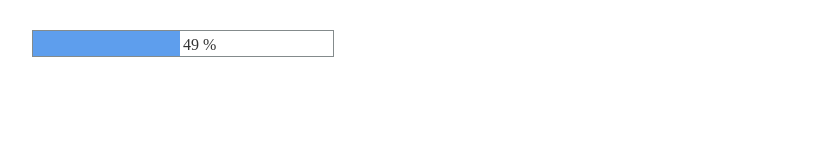
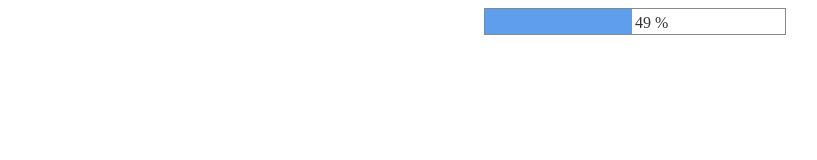
Before and after one commit to MargoAndri/Progress_bar, a plain HTML site: page index.html in a window 1280 px wide. Shown: the whole page, without its empty margins (6-823 px from the left). Drawn offline with Linux system fonts and the light colour scheme.

Commit message:
изменен стиль контейнера

```diff
--- a/style.css
+++ b/style.css
@@ -1,3 +1,4 @@
+
 .bar {
     width: 100%;
     height: 25px;
@@ -23,5 +24,6 @@
     width: 300px;
     height: 20px;
     position: relative;
-    margin: 30px;
+    margin: 0 auto;
+    text-align: center;
 }
```
